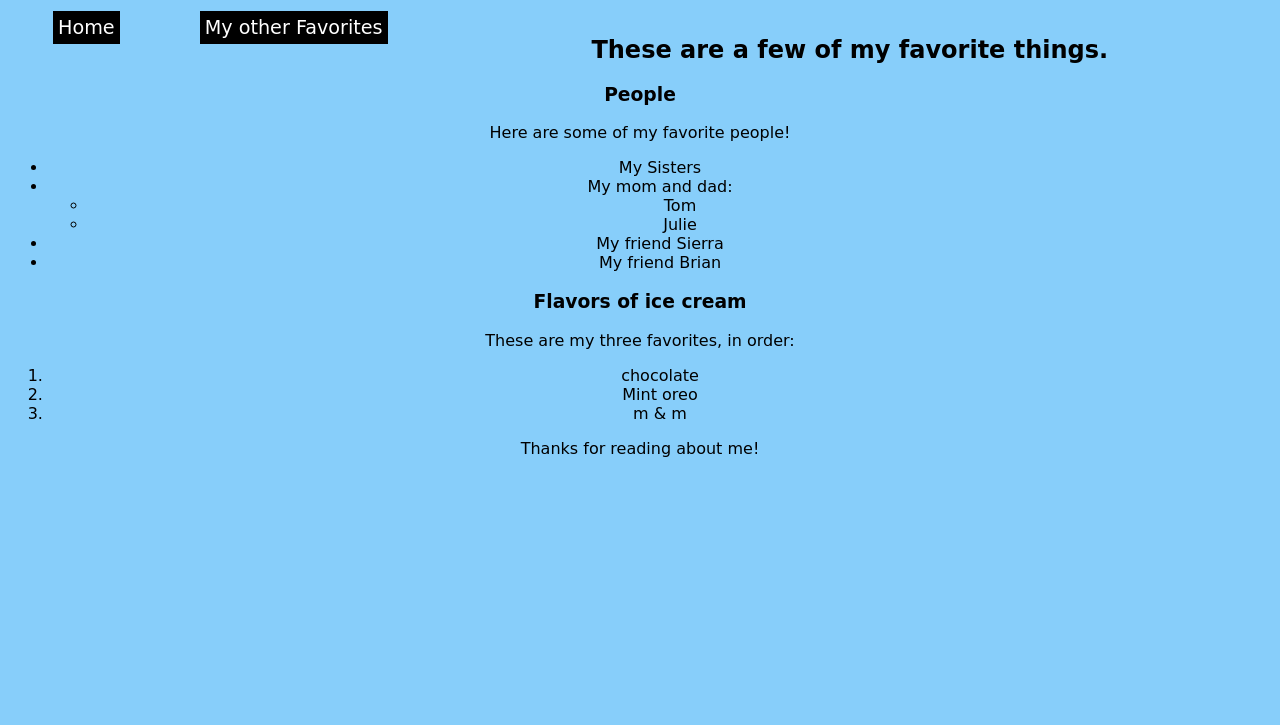
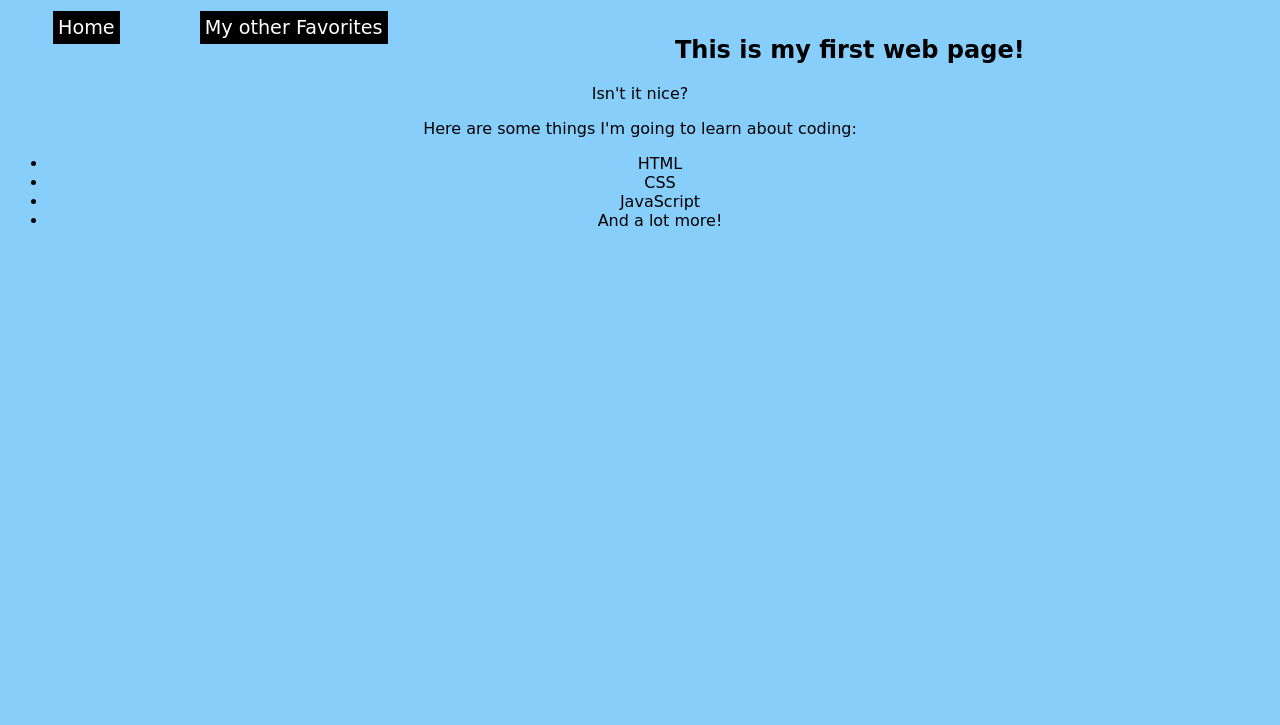
Before and after one commit to kirchnerhaley5/my-first-webpage, a plain HTML site: page index.html in a window 1280 px wide. Shown: the part 75-800 px from the top of the page. Drawn offline with Linux system fonts and the light colour scheme.

```diff
--- a/index.html
+++ b/index.html
@@ -1,11 +1,11 @@
 <!DOCTYPE html>
-<html lang="en-US">
+<html lang="en-US"></html>
 <head id="head">
-  <title>Haley's favorite things</title>
+  <title>Web Page #1!</title>
   <link rel="stylesheet" type="text/css" href="CSS/styles.css" />
 </head>
 <body>
-  <h1>My favorite things</h1>
+  <h1>My first web page</h1>
   <ul id="navbar">
     <li><a href="my-first-webpage.html" title="Home">Home</a></li>
     <li><a href="Favorites" title="Other Favorites">My other Favorites</a>
@@ -15,27 +15,16 @@
       </ul>
     </li>
   </ul>
-  <h2>These are a few of my favorite things.</h2>
-  <h3>People</h3>
-  <p>Here are some of my favorite people!</p>
+  <h2>This is my first web page!</h2>
+  <p>Isn't it nice?</p>
+
+  <p>Here are some things I'm going to learn about coding:</p>
+
   <ul>
-    <li>My Sisters</li>
-    <li>My mom and dad:
-      <ul>
-        <li>Tom</li>
-        <li>Julie</li>
-      </ul>
-    </li>
-    <li>My friend Sierra</li>
-    <li>My friend Brian</li>
+    <li>HTML</li>
+    <li>CSS</li>
+    <li>JavaScript</li>
+    <li>And a lot more!</li>
   </ul>
-  <h3>Flavors of ice cream</h3>
-  <p>These are my three favorites, in order:</p>
-  <ol>
-    <li>chocolate</li>
-    <li>Mint oreo</li>
-    <li>m & m </li>
-  </ol>
-  <p>Thanks for reading about me!</p>
 </body>
 </html>
```
